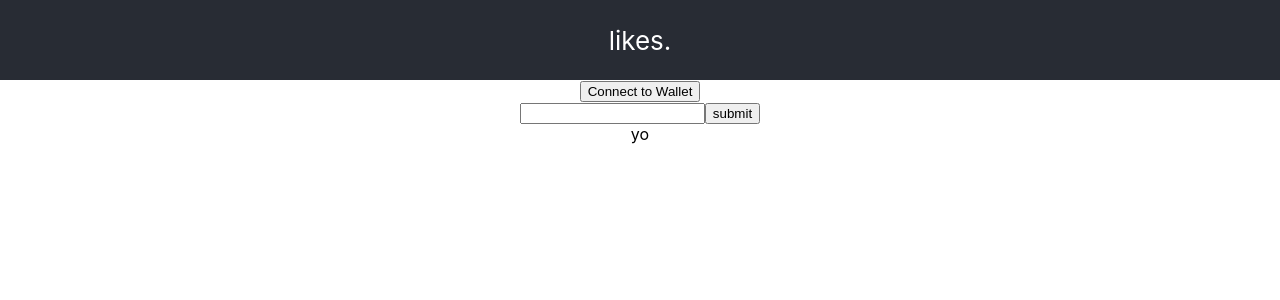
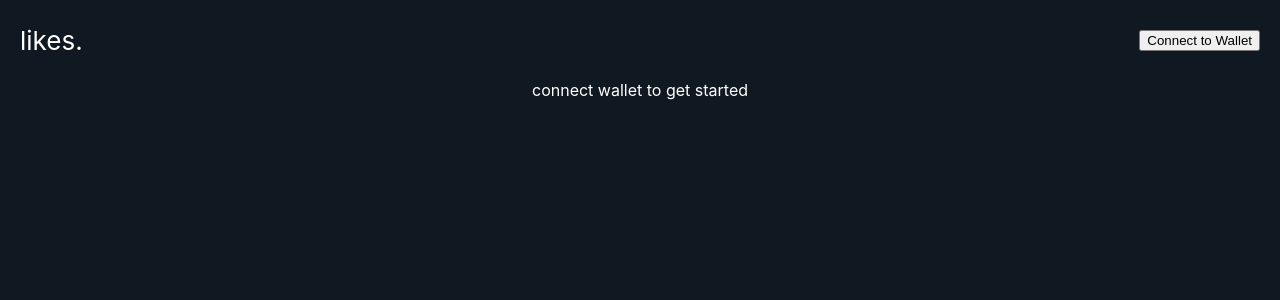
Before and after one commit to zfaizal2/solana-likes, a React (Create React App) app: page / in a window 1280 px wide. Shown: the top 300 px of the page. Built offline with nearby package versions, Linux system fonts and the light colour scheme; what @solana/web3.js would draw is missing.

Commit message:
check likes account and styling

```diff
--- a/package.json
+++ b/package.json
@@ -16,6 +16,7 @@
     "buffer": "^6.0.3",
     "react": "^17.0.2",
     "react-dom": "^17.0.2",
+    "react-icons": "^4.3.1",
     "react-scripts": "5.0.0",
     "typescript": "^4.5.4",
     "web-vitals": "^2.1.0"
--- a/public/index.html
+++ b/public/index.html
@@ -24,7 +24,7 @@
       work correctly both with client-side routing and a non-root public URL.
       Learn how to configure a non-root public URL by running `npm run build`.
     -->
-    <title>React App</title>
+    <title>likes.</title>
   </head>
   <body>
     <noscript>You need to enable JavaScript to run this app.</noscript>
--- a/src/App.css
+++ b/src/App.css
@@ -1,10 +1,22 @@
 .App {
   text-align: center;
+  height: auto;
+
+}
+
+html {
+  background: #101921;
 }
 
 .App-logo {
   height: 40vmin;
   pointer-events: none;
+}
+
+.App-header-text {
+  margin-left: 20px;
+  margin-right: auto;
+  display: flex;
 }
 
 @media (prefers-reduced-motion: no-preference) {
@@ -14,14 +26,19 @@
 }
 
 .App-header {
-  background-color: #282c34;
+  /* background-color: #282c34; */
   min-height: 10vh;
   display: flex;
-  flex-direction: column;
+  /* flex-direction: column; */
   align-items: center;
   justify-content: center;
   font-size: calc(10px + 2vmin);
   color: white;
+}
+
+.connect-wallet {
+  display: inline-flex;
+  margin-right: 20px;
 }
 
 .App-link {
--- a/src/App.js
+++ b/src/App.js
@@ -1,15 +1,41 @@
 import './App.css';
 import Likes from './components/Likes.js'
+import React, {useState} from "react"
 function App() {
+  const [walletAddress, setWalletAddress] = useState(null);
+  const connectWallet = async () => {
+    const { solana } = window;
+
+    if (solana) {
+      const response = await solana.connect();
+      console.log('Connected with Public Key:', response.publicKey.toString());
+      setWalletAddress(response.publicKey.toString());
+    }
+  };
+
+  const renderNotConnectedContainer = () => (
+    <button
+      className="cta-button connect-wallet-button"
+      onClick={connectWallet}
+    >
+      Connect to Wallet
+    </button>
+  );
+
   return (
     <div className="App">
       <header className="App-header">
-        likes.
+        <div className='App-header-text'>likes.</div>
+        <div className='connect-wallet'>
+          {!walletAddress && renderNotConnectedContainer()}
+        </div>
       </header>
-      <Likes></Likes>
-      <div>
-        yo
-      </div>
+      { walletAddress ?
+        <Likes walletAddress={walletAddress}/>
+        :
+        <div style={{color:"white"}}>connect wallet to get started </div>
+      }
+
     </div>
   );
 }
--- a/src/components/Likes.js
+++ b/src/components/Likes.js
@@ -1,7 +1,7 @@
 import { useEffect, useState } from 'react';
 import { SystemProgram, Connection, PublicKey, clusterApiUrl} from '@solana/web3.js'
 import {
-  Program, Provider, web3
+  Program, Provider, setProvider, web3
 } from '@project-serum/anchor'
 import idl from './../likes.json';
 import Transactions from './Transactions';
@@ -14,11 +14,11 @@ const opts = {
 const network = clusterApiUrl('devnet');
 const programID = new PublicKey(idl.metadata.address);
 const seed = "likes"
-export default function Likes() {
-  const [walletAddress, setWalletAddress] = useState(null);
+export default function Likes(props) {
   const [likes, setLikes] = useState([])
   const [pubKey, setPubKey] = useState(null)
   const [payer, setPayer] = useState()
+  const walletAddress = props.walletAddress;
   const checkIfWalletIsConnected = async () => {
     try {
       const { solana } = window;
@@ -36,9 +36,7 @@ export default function Likes() {
             response.publicKey.toString()
           );
           const pubKey = await PublicKey.createWithSeed(response.publicKey, seed, programID)
-          setPubKey(pubKey)
-          setWalletAddress(response.publicKey.toString());
-          getLikes();
+
         }
       } else {
         alert('Solana object not found! Get a Phantom Wallet 👻');
@@ -48,15 +46,7 @@ export default function Likes() {
     }
   };
 
-  const connectWallet = async () => {
-    const { solana } = window;
 
-    if (solana) {
-      const response = await solana.connect();
-      console.log('Connected with Public Key:', response.publicKey.toString());
-      setWalletAddress(response.publicKey.toString());
-    }
-  };
 
   const getProvider = () => {
     const connection = new Connection(network, opts.preflightCommitment);
@@ -67,13 +57,19 @@ export default function Likes() {
     setPayer(provider.wallet.payer);
     return provider;
   }
-
+//deserialize unbuffer likes
   const getLikes = async() => {
       try {
           const provider = getProvider();
           const program = new Program(idl, programID, provider);
-          const account = await program.account.likes.fetch(walletAddress.publicKey)
-      } catch {
+          const likesKey = await PublicKey.createWithSeed(provider.wallet.publicKey, seed, programID)
+          const acct = await provider.connection.getAccountInfo(likesKey)
+          const likes = acct.data;
+          setLikes(likes)
+
+          console.log(acct)
+        } catch (error){
+          console.log(error)
           setLikes(null)
       }
   }
@@ -104,35 +100,19 @@ export default function Likes() {
           }),
         ],
         });
+        setLikes(likes)
         console.log("Created a new BaseAccount w/ address:", provider.wallet.publicKey._bn.words)
     } catch(error) {
         console.log("Error creating BaseAccount account:", error)
     }
   }
 
-
-  const renderNotConnectedContainer = () => (
-    <button
-      className="cta-button connect-wallet-button"
-      onClick={connectWallet}
-    >
-      Connect to Wallet
-    </button>
-  );
-
-  const renderConnectedContainer = () => {
-      console.log(likes)
-      if (likes === null) {
-        return (
-        <div>nada
-            <button onClick={createLikesAccount}>create likes account to start</button>
-        </div>
-        )
-      } else {
-          return <div>we got him boys</div>
-      }
-    return <div> connected </div>
-  }
+  useEffect(() => {
+    async function accountExists() {
+      await getLikes()
+    }
+    accountExists()
+  }, [walletAddress]);
 
 
   useEffect(() => {
@@ -140,15 +120,21 @@ export default function Likes() {
       await checkIfWalletIsConnected();
     });
   }, []);
+            // setTxns("loading...")
 
 
 
 
   return (
+
       <div>
-          {!walletAddress && renderNotConnectedContainer()}
-          {walletAddress && renderConnectedContainer()}
-          <Transactions walletAddress={walletAddress}></Transactions>
+          {console.log(walletAddress)}
+
+          {likes ?
+            <Transactions walletAddress={walletAddress}></Transactions>
+            :
+            <button onClick={createLikesAccount}>plz create account </button>
+          }
       </div>
   );
 }
--- /dev/null
+++ b/src/components/TransactionCard.js
@@ -0,0 +1,75 @@
+import React, {useState} from 'react'
+import { SystemProgram, Connection, PublicKey, clusterApiUrl} from '@solana/web3.js'
+import {
+  Program, Provider
+} from '@project-serum/anchor'
+import idl from './../likes.json';
+import  "./../styles/TransactionCard.css"
+import { AiOutlineHeart, AiFillHeart } from "react-icons/ai";
+const opts = {
+    preflightCommitment: "processed"
+  }
+const network = clusterApiUrl('devnet');
+const programID = new PublicKey(idl.metadata.address);
+const seed = "likes"
+
+
+export default function TransactionCard(props) {
+    const txnData = props.item;
+    const getProvider = () => {
+        const connection = new Connection(network, opts.preflightCommitment);
+        const provider = new Provider(
+          connection, window.solana, opts.preflightCommitment,
+        );
+
+        return provider;
+      }
+
+    const sendLike = txn => async() => {
+        try {
+            const provider = await getProvider();
+            const program = new Program(idl, programID, provider);
+            const connection = new Connection(network, opts.preflightCommitment);
+
+            const like = await PublicKey.createWithSeed(provider.wallet.publicKey, seed, programID)
+            // console.log(likes)
+            var txnR = await connection.getAccountInfo(like);
+            const likes = txnR;
+            await program.rpc.newLike(
+                txn,
+                {
+                accounts: {
+                    likes: like,
+                    user: provider.wallet.publicKey,
+                },
+                instructions: [
+                    program.instruction.newLike(
+                        txn,
+                        {
+                            accounts: {
+                                likes: like,
+                                user: provider.wallet.publicKey,
+                            },
+                        }
+                    ),
+                ],
+            })
+            console.log("liked")
+        } catch (error) {
+            console.log(error)
+        }
+      }
+
+    return (
+    <div className='card'>
+        <div>
+            <a href={`https://solscan.io/tx/${txnData.txHash.toString()}`} target={"_blank"}>{txnData.txHash.toString().substring(0,10)}...</a>
+        </div>
+        <div className="instruction">{(txnData.parsedInstruction[0].type.toString())}</div>
+        <div className='like'>
+            <AiOutlineHeart onClick={sendLike(txnData.txHash.toString())}/>
+        </div>
+    </div>
+
+    )
+}
--- a/src/components/Transactions.js
+++ b/src/components/Transactions.js
@@ -1,50 +1,11 @@
 import React, {useState} from 'react'
 import { SOLSCAN_BASE_URL, DEVNET_EXPLORER_BASE_URL } from '../consts';
-import { SystemProgram, Connection, PublicKey, clusterApiUrl} from '@solana/web3.js'
-import {
-  Program, Provider
-} from '@project-serum/anchor'
-import idl from './../likes.json';
-const opts = {
-    preflightCommitment: "processed"
-  }
-const network = clusterApiUrl('devnet');
-const programID = new PublicKey(idl.metadata.address);
-const seed = "likes"
+import TransactionCard from './TransactionCard';
+
 window.Buffer = window.Buffer || require('buffer').Buffer;
 export default function Transactions(props) {
     const [friendsWallet, setFriendsWallet] = useState("");
     const [txns, setTxns] = useState([])
-    const walletAddress = props.walletAddress;
-
-
-    const getFriendsTxns = () => {
-        async function getTxns() {
-            const requestOptions = {
-                method: 'POST',
-                headers: { 'Content-Type': 'application/json'},
-                body: JSON.stringify({
-                    "jsonrpc": "2.0",
-                    "id": 1,
-                    "method": "getSignaturesForAddress",
-                    "params": [
-                        friendsWallet,
-                        {
-                            "limit": 100
-                        }
-                    ]
-                })
-            }
-            // setTxns("loading...")
-            fetch(DEVNET_EXPLORER_BASE_URL, requestOptions)
-                .then(response => response.json())
-                .then(data => {
-                    console.log(data)
-                    setTxns(data.result)
-                })
-        }
-        getTxns();
-      }
 
       const getSolscanTxn = () => {
         async function getTxns() {
@@ -52,11 +13,9 @@ export default function Transactions(props) {
                 method: 'GET',
                 headers: { 'accept': 'application/json'},
             }
-            // setTxns("loading...")
             fetch(SOLSCAN_BASE_URL + `account/transactions?account=${friendsWallet}&limit=10`, requestOptions)
                 .then(response => response.json())
                 .then(data => {
-                    console.log(data)
                     setTxns(data)
                 })
         }
@@ -69,72 +28,18 @@ export default function Transactions(props) {
         setFriendsWallet(value);
       };
 
-      const getProvider = () => {
-        const connection = new Connection(network, opts.preflightCommitment);
-        const provider = new Provider(
-          connection, window.solana, opts.preflightCommitment,
-        );
-
-        return provider;
-      }
-
-      const sendLike = txn => async() => {
-        try {
-            const provider = await getProvider();
-            const program = new Program(idl, programID, provider);
-            const connection = new Connection(network, opts.preflightCommitment);
-
-            const like = await PublicKey.createWithSeed(provider.wallet.publicKey, seed, programID)
-            // console.log(likes)
-            var txnR = await connection.getAccountInfo(like);
-            const likes = txnR;
-            await program.rpc.newLike(
-                txn,
-                {
-                accounts: {
-                    likes: like,
-                    user: provider.wallet.publicKey,
-                },
-                instructions: [
-                    program.instruction.newLike(
-                        txn,
-                        {
-                            accounts: {
-                                likes: like,
-                                user: provider.wallet.publicKey,
-                            },
-                        }
-                    ),
-                ],
-            })
-            console.log("liked")
-        } catch (error) {
-            console.log(error)
-        }
-      }
-
-      const acctExists = async() => {
-        const provider = await getProvider();
-        const connection = new Connection(network, opts.preflightCommitment);
-        const likes = await PublicKey.createWithSeed(provider.wallet.publicKey, seed, programID)
-        var txn = await connection.getAccountInfo(likes);
-          console.log(txn.data)
-      }
 
     return (
     <div>
-        <input type="text" onChange={onInputChange}/>
-        <button onClick={getSolscanTxn}>submit</button>
-        {console.log(txns.length)}
-        {txns != "loading..." && txns.map(item => (
-            <div >
-                <div>{item.txHash.toString().substring(0,10)}...</div>
-                <div>{(item.parsedInstruction[0].type.toString())}</div>
-                <button onClick={sendLike(item.txHash.toString())}>like!</button>
-                <button onClick={acctExists}>get likes</button>
-
-            </div>
-        ))}
+        <div style={{marginBottom:"15px"}}>
+            <input type="text" placeholder={"enter wallet address"} onChange={onInputChange}/>
+            <button onClick={getSolscanTxn}>submit</button>
+        </div>
+        <div>
+            {txns != "loading..." && txns.map(item => (
+                <TransactionCard item={item}/>
+            ))}
+        </div>
     </div>
     )
 }
--- /dev/null
+++ b/src/styles/TransactionCard.css
@@ -0,0 +1,21 @@
+.card {
+    width: 60%;
+    /* border-width: 10px; */
+    border: 2px solid #000;
+    border-radius: 15px;
+    margin: auto;
+    margin-bottom: 1rem;
+    padding: 1rem;
+    display: flex;
+    background-color: white;
+}
+
+.like {
+    display: flex;
+    margin-left: auto;
+}
+
+.instruction {
+    margin-left: auto;
+    margin-right: auto;
+}
```
Also changed, not shown: 1 other file (tests, documents, lock files or other folders).
